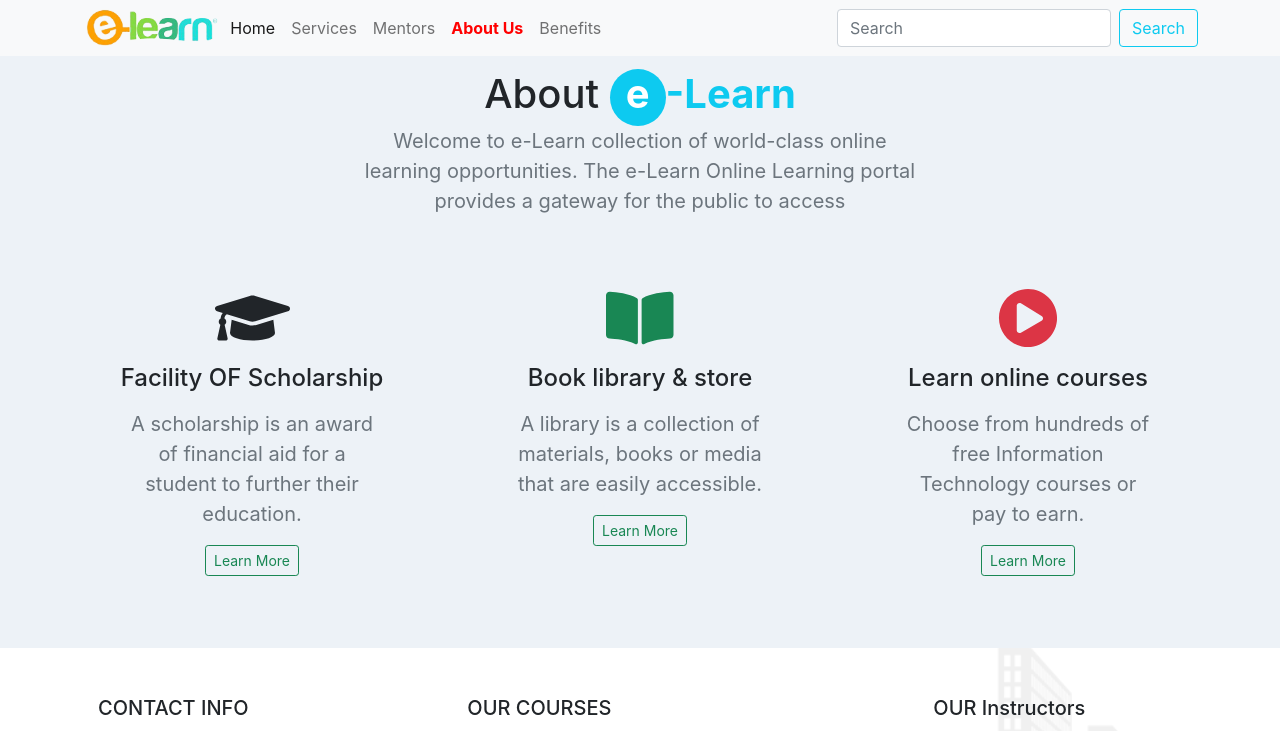
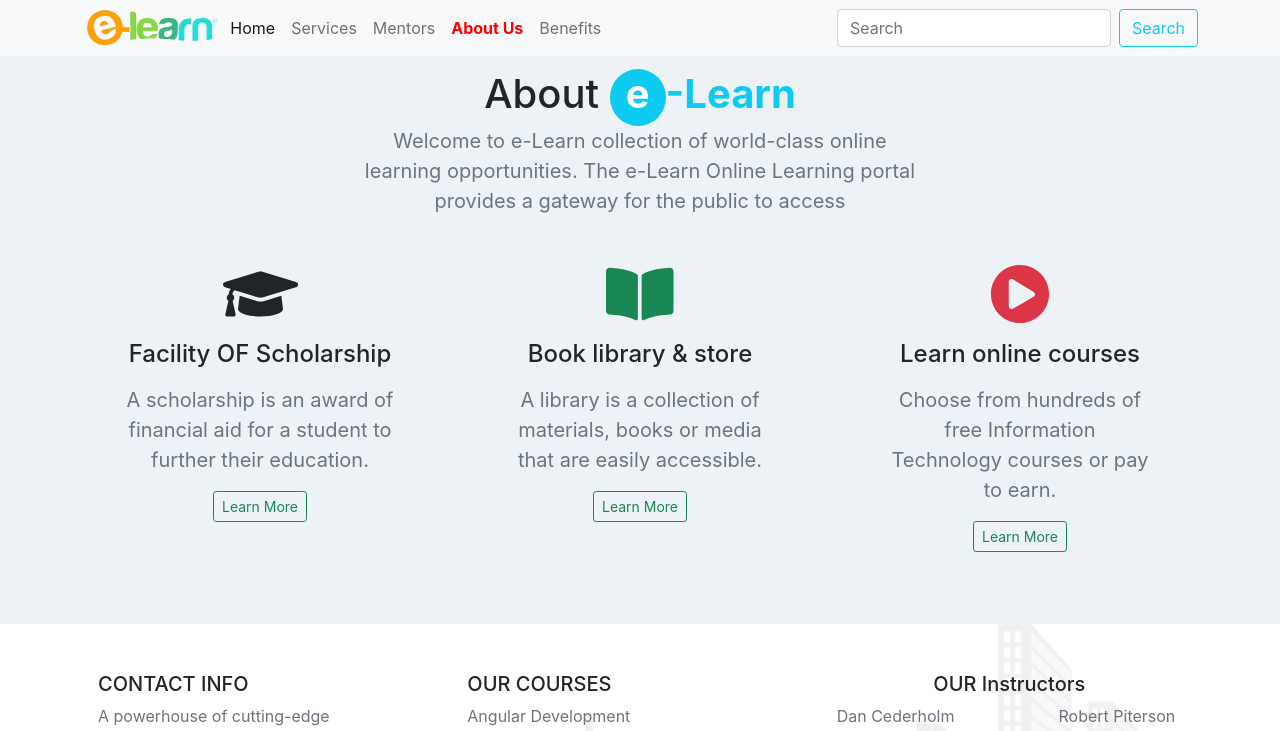
Before and after one commit to dev-shovon13/e-Learn-development, a React (Create React App) app: page /about in a window 1280 px wide. Shown: the top 731 px of the page. Built offline with nearby package versions, Linux system fonts and the light colour scheme.

Commit message:
minor changes

```diff
--- a/public/courses.json
+++ b/public/courses.json
@@ -18,7 +18,7 @@
   {
     "id":3,
     "name":"React Development",
-    "img":"https://i.ibb.co/GTpdHQy/react.png",
+    "img":"https://i.ibb.co/gJ2m45C/react.png",
     "price":280,
     "oldprice":380,
     "duration":9.6
--- a/src/components/About/About.js
+++ b/src/components/About/About.js
@@ -7,13 +7,13 @@ const About = () => {
     return (
         // about page
         <div className="about-bg pb-5">
-            <div className="margin-top-nav"></div>
             <div className="container">
+                <div className="margin-top-nav"></div>
                 <h1>About <span className="text-info fw-bold"><span className="bg-info text-white pb-2 px-3 rounded-circle">e</span>-Learn</span></h1>
                 <p className="w-50 mx-auto fs-5 text-secondary about-subheading">Welcome to e-Learn collection of world-class online learning opportunities. The e-Learn Online Learning portal provides a gateway for the public to access</p>
 
                 {/* card section start  */}
-                <div className="row row-cols-1 row-cols-md-2 row-cols-lg-3 g-5 my-4">
+                <div className="row row-cols-1 row-cols-md-2 row-cols-lg-3 g-4 my-4">
                     <div className="col">
                         <FontAwesomeIcon icon={faGraduationCap} className="fas-icon text-dark" />
                         <h4 className="my-3">Facility OF Scholarship</h4>
```
